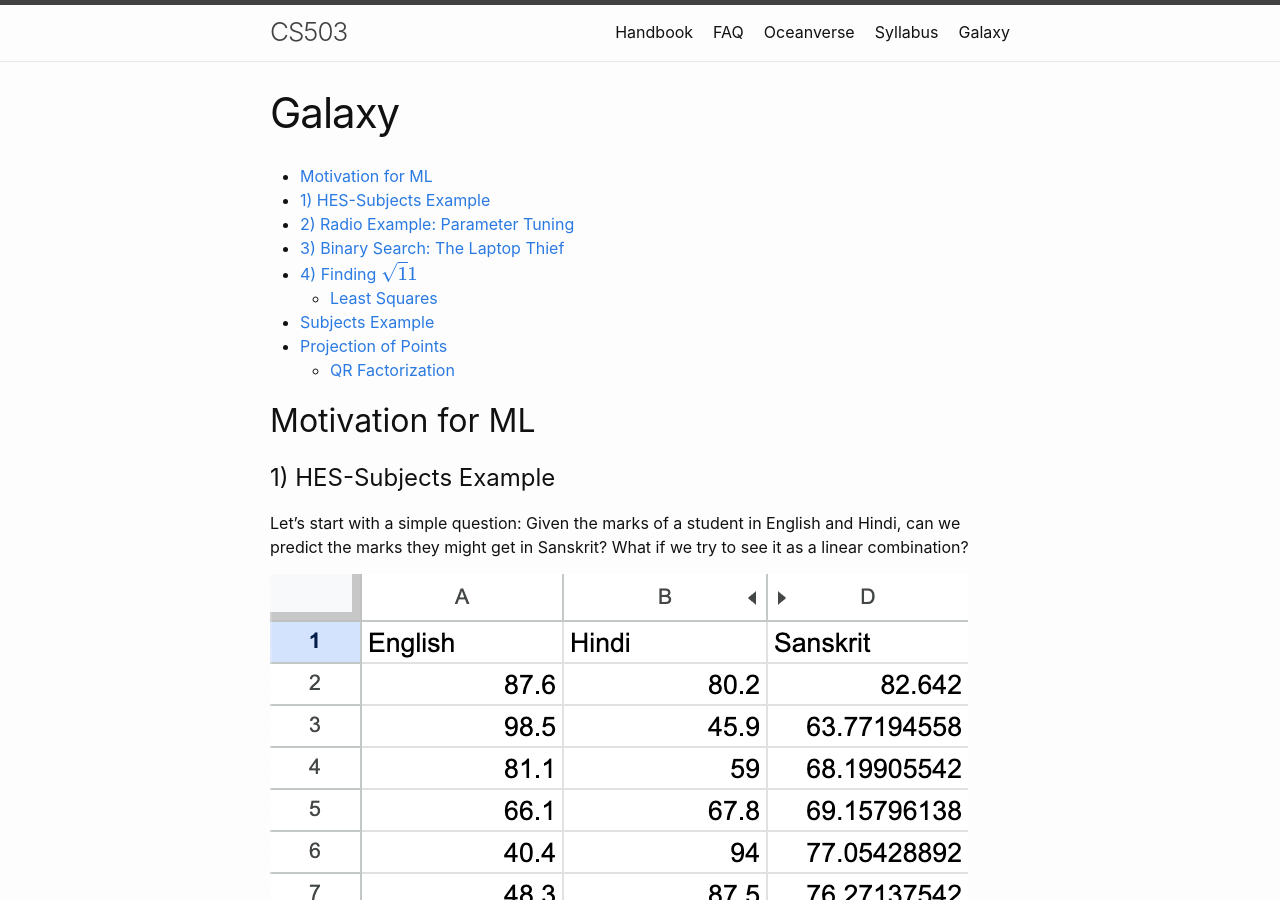
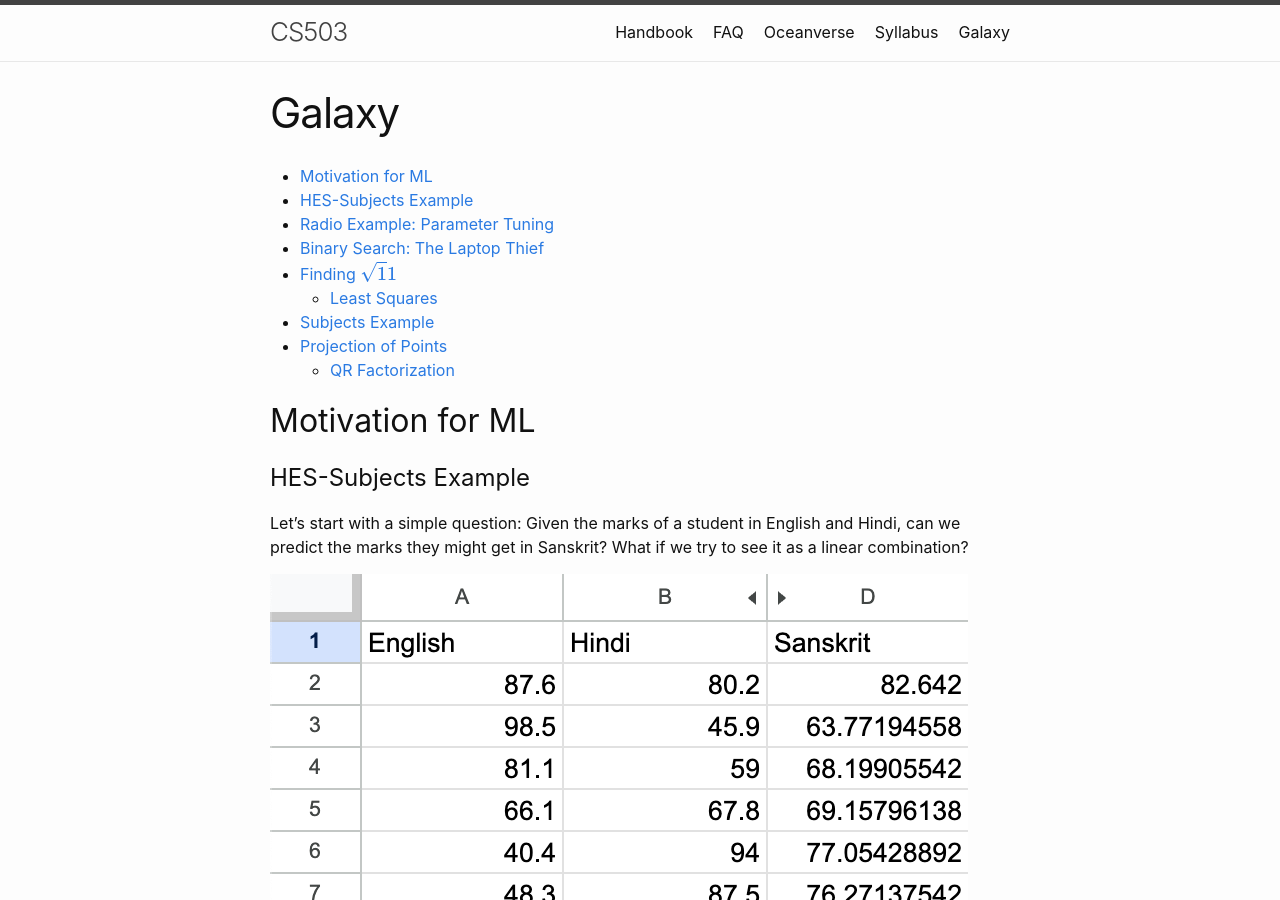
Before and after one commit to sudarshansudarshan/cs503, a Jekyll site: the page built from Galaxy.md, in a window 1280 px wide and 900 px high. Built offline with Jekyll 4.4.1, drawn with Linux system fonts in a browser that asks for light colours; formulas are drawn with MathJax 3; some of the changed text lies outside the part shown.

Commit message:
Update Galaxy.md

```diff
--- a/Galaxy.md
+++ b/Galaxy.md
@@ -12,7 +12,7 @@ permalink: /galaxy/
 
 ## Motivation for ML
 
-# 1) HES-Subjects Example
+# HES-Subjects Example
 
 Let's start with a simple question: Given the marks of a student in English and Hindi, can we predict the marks they might get in Sanskrit? What if we try to see it as a linear combination?
 
@@ -30,7 +30,7 @@ As the number of subjects increases, it becomes harder and harder to find the ri
 
 ---
 
-# 2) Radio Example: Parameter Tuning
+# Radio Example: Parameter Tuning
 
 Let's take a trip back to the 1930s. Imagine you're tuning an old radio with a knob controller. To find the right station, you'd have to slowly tweak the knob, trying to tune into the clearest signal. So in a way, you were performing an algorithm to connect to the best station.
 
@@ -42,7 +42,7 @@ You start with one direction, assess the output (in this case, the sound), and t
 
 ---
 
-# 3) Binary Search: The Laptop Thief
+# Binary Search: The Laptop Thief
 
 Imagine you're given a 4K resolution video that runs for 4.5 hours. The video shows a study table, and at the beginning, there's a laptop on the table. But by the end of the video, the laptop is gone—someone has stolen it. Here's the challenge: you need to find the exact moment when the laptop was taken. But watching the entire 4.5 hours of footage seems impractical, doesn't it?
 
@@ -56,7 +56,7 @@ Why is this method so efficient? It's because you're using a binary search techn
 
 ---
 
-# 4) Finding $$\sqrt 11$$
+# Finding $$\sqrt 11$$
 
 Finding the square root of 11 is equivalent to finding the root of the equation
 
@@ -76,7 +76,9 @@ It is easy to see that we can find the value of $$\sqrt{11}$$ with increased acc
 
 **Observe: The rate at which we converge to the answer is logarithmic (why?)**
 **Reason: Every step leads to a reduction in one of the numbers by half**
+
 ---
+
 
 
 ## Least Squares
```
